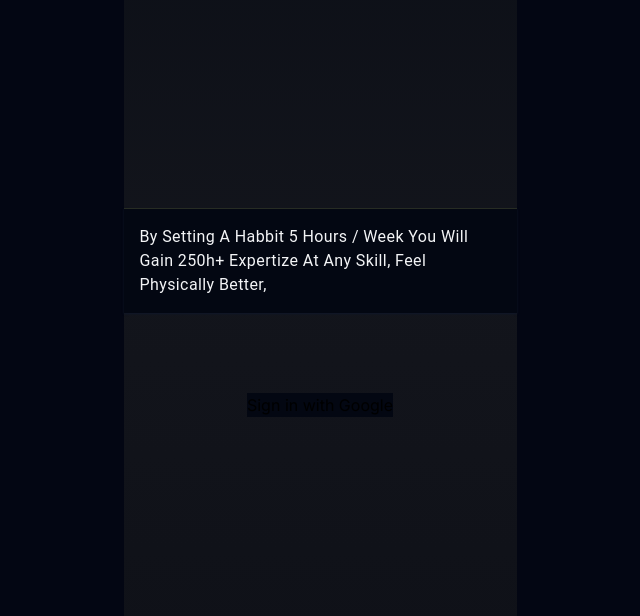
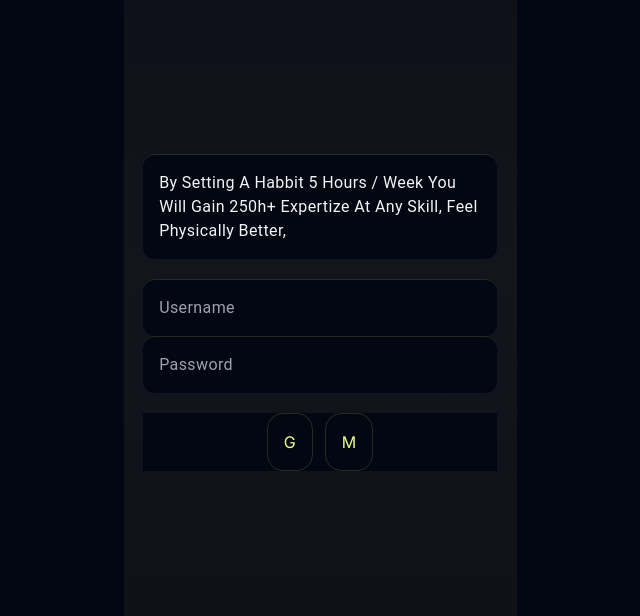
Before and after one commit to xkazm04/nobullshit, a Next.js app: page /intro in a window 1280 px wide. Shown: the part 210-826 px from the top of the page, without its empty margins (320-960 px from the left). Built offline with nearby package versions, Linux system fonts and the light colour scheme.

Commit message:
Fixed folder structure

```diff
--- a/app/globals.css
+++ /dev/null
@@ -1,76 +0,0 @@
-@tailwind base;
-@tailwind components;
-@tailwind utilities;
-
-@layer base {
-  :root {
-    --background: 0 0% 100%;
-    --foreground: 224 71.4% 4.1%;
-
-    --card: 0 0% 100%;
-    --card-foreground: 224 71.4% 4.1%;
-
-    --popover: 0 0% 100%;
-    --popover-foreground: 224 71.4% 4.1%;
-
-    --primary: 220.9 39.3% 11%;
-    --primary-foreground: 210 20% 98%;
-
-    --secondary: 220 14.3% 95.9%;
-    --secondary-foreground: 220.9 39.3% 11%;
-
-    --muted: 220 14.3% 95.9%;
-    --muted-foreground: 220 8.9% 46.1%;
-
-    --accent: 220 14.3% 95.9%;
-    --accent-foreground: 220.9 39.3% 11%;
-
-    --destructive: 0 84.2% 60.2%;
-    --destructive-foreground: 210 20% 98%;
-
-    --border: 220 13% 91%;
-    --input: 220 13% 91%;
-    --ring: 224 71.4% 4.1%;
-
-    --radius: 0.5rem;
-  }
-
-  .dark {
-    --background: 224 71.4% 4.1%;
-    --foreground: 210 20% 98%;
-
-    --card: 224 71.4% 4.1%;
-    --card-foreground: 210 20% 98%;
-
-    --popover: 224 71.4% 4.1%;
-    --popover-foreground: 210 20% 98%;
-
-    --primary: 210 20% 98%;
-    --primary-foreground: 220.9 39.3% 11%;
-
-    --secondary: 215 27.9% 16.9%;
-    --secondary-foreground: 210 20% 98%;
-
-    --muted: 215 27.9% 16.9%;
-    --muted-foreground: 217.9 10.6% 64.9%;
-
-    --accent: 215 27.9% 16.9%;
-    --accent-foreground: 210 20% 98%;
-
-    --destructive: 0 62.8% 30.6%;
-    --destructive-foreground: 210 20% 98%;
-
-    --border: 215 27.9% 16.9%;
-    --input: 215 27.9% 16.9%;
-    --ring: 216 12.2% 83.9%;
-  }
-}
-
-@layer base {
-  * {
-    @apply border-border;
-  }
-  body {
-    @apply bg-background text-foreground;
-  }
-}
--- /dev/null
+++ b/src/app/components/Intro/IntroFirst.tsx
@@ -0,0 +1,11 @@
+const IntroFirst = () => {
+    return (
+        <div className="flex flex-col items-center justify-center w-full h-full">
+            <div>
+                Intro first
+            </div>
+        </div>
+    )
+}
+
+export default IntroFirst
--- a/src/app/components/Intro/IntroLogin.tsx
+++ b/src/app/components/Intro/IntroLogin.tsx
@@ -1,16 +1,38 @@
-
+'use client'
+import { useState } from "react"
 
 const IntroLogin = () => {
+    const [username, setUsername] = useState('')
+    const [password, setPassword] = useState('')
+    const [signType, setSignType] = useState('email')
 
 
     return (
-        <div className="flex flex-col w-full h-full items-center justify-center gap-20">
-            <div className="fullbox">
-                By setting a habbit 5 hours / week you will gain 250h+ expertize at any skill, feel physically better,
+        <div className="flex flex-col justify-center items-center  h-full">
+            <div className="flex flex-col w-[90%] gap-5
+                rounded-lg
+            ">
+                <div className="fullbox">
+                    By setting a habbit 5 hours / week you will gain 250h+ expertize at any skill, feel physically better,
+                </div>
+                {signType === 'email' && <div>
+                    <input className="fullbox" type="text" placeholder="Username" onChange={e => setUsername(e.target.value)}/>
+                    <input className="fullbox" type="password" placeholder="Password" onChange={e => setPassword(e.target.value)}/>
+                </div>}
+                {signType === 'google' && <div>
+                    <button className="fullbox">Sign in with Google</button>
+                </div>
+                }
+
+               <div className="flex flex-row justify-center bg-gray-950 gap-3">
+                <button
+                    className=" p-4 text-main border border-transmain rounded-2xl"
+                    onClick={() => setSignType('google')}>G</button>
+                <button
+                    className="p-4 text-main border border-transmain rounded-2xl"
+                    onClick={() => setSignType('email')}>M</button>
+                </div>
             </div>
-            <button className="
-                bg-gray-950
-            ">Sign in with Google</button>
         </div>
     )
 }
--- a/src/app/globals.css
+++ b/src/app/globals.css
@@ -80,7 +80,7 @@ body {
     @apply border-t border-gray-700 my-4;
   }
   .fullbox{
-    @apply w-full p-4 rounded-md bg-gray-950 text-gray-100 font-normal font-['Roboto'] capitalize tracking-wide leading-6 border-transmain
+    @apply w-full p-4 rounded-xl bg-gray-950 text-gray-100 font-normal font-['Roboto'] capitalize tracking-wide leading-6 border-transmain
     border-t-[0.2px] shadow-sm shadow-slate-900
     ;
   }
```
Also changed, not shown: 1 other file (tests, documents, lock files or other folders).
